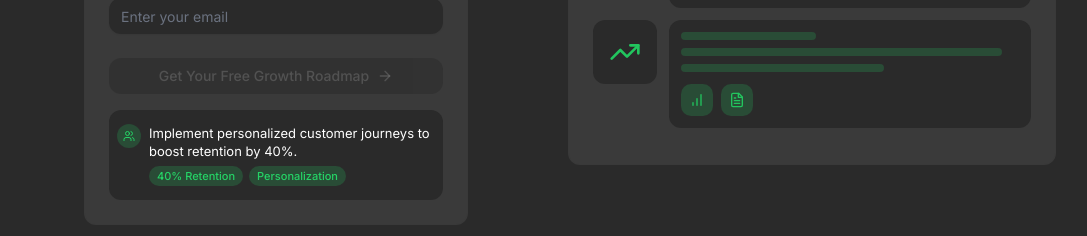
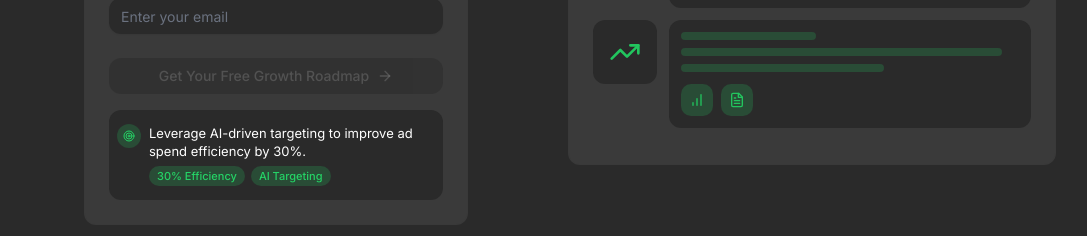
Before and after one commit to jmadeiros/Scailer, a Next.js app: page / in a window 1280 px wide. Shown: the part 1265-1501 px from the top of the page, without its empty margins (96-1183 px from the left). Built offline with nearby package versions, Linux system fonts and the light colour scheme.

Commit message:
fix: ensure continuous message cycling in MessageFeed component

```diff
--- a/src/components/HAL900-AuditForm.tsx
+++ b/src/components/HAL900-AuditForm.tsx
@@ -49,44 +49,37 @@ const messages = [
 function MessageFeed({ animationTriggered }: { animationTriggered: boolean }) {
   const [currentIndex, setCurrentIndex] = useState(0)
   const intervalIdRef = useRef<NodeJS.Timeout>()
-  const mountCountRef = useRef(0)
 
   useEffect(() => {
-    mountCountRef.current += 1
-    console.log(`[MessageFeed] Component mounted (count: ${mountCountRef.current})`)
-    console.log(`[MessageFeed] Initial currentIndex:`, currentIndex)
-    console.log(`[MessageFeed] Messages array length:`, messages.length)
+    console.log(`[MessageFeed] Setting up interval, animationTriggered:`, animationTriggered)
 
+    // Clear any existing interval
     if (intervalIdRef.current) {
-      console.log(`[MessageFeed] Clearing existing interval`)
       clearInterval(intervalIdRef.current)
     }
 
-    intervalIdRef.current = setInterval(() => {
-      console.log(`[MessageFeed] Timer tick - current index before update:`, currentIndex)
-      setCurrentIndex((prev) => {
-        const newIndex = (prev + 1) % messages.length
-        console.log(`[MessageFeed] Updating index from ${prev} to ${newIndex}`)
-        return newIndex
-      })
-    }, 5000)
+    // Start the cycling
+    const cycleMessages = () => {
+      setCurrentIndex((prev) => (prev + 1) % messages.length)
+    }
+
+    // Initial cycle
+    cycleMessages()
+
+    // Set up the interval for continuous cycling
+    intervalIdRef.current = setInterval(cycleMessages, 5000)
 
     return () => {
-      console.log(`[MessageFeed] Component unmounting - clearing interval`)
+      console.log(`[MessageFeed] Cleaning up interval`)
       if (intervalIdRef.current) {
         clearInterval(intervalIdRef.current)
       }
     }
-  }, [])
-
-  useEffect(() => {
-    console.log(`[MessageFeed] currentIndex changed to:`, currentIndex)
-    console.log(`[MessageFeed] Current message:`, messages[currentIndex])
-  }, [currentIndex])
+  }, [animationTriggered]) // Reset interval when animationTriggered changes
 
   return (
     <div className="bg-[#2a2a2a] rounded-lg mt-4 overflow-hidden h-[90px]">
-      <AnimatePresence mode="wait" initial={false} onExitComplete={() => console.log(`[MessageFeed] Animation exit completed`)}>
+      <AnimatePresence mode="wait" initial={false}>
         <motion.div
           key={currentIndex}
           initial={{ opacity: 0, y: 20 }}
@@ -94,8 +87,6 @@ function MessageFeed({ animationTriggered }: { animationTriggered: boolean }) {
           exit={{ opacity: 0, y: -20 }}
           transition={{ duration: 0.3 }}
           className="p-2 h-full flex items-center"
-          onAnimationStart={() => console.log(`[MessageFeed] Animation started for index:`, currentIndex)}
-          onAnimationComplete={() => console.log(`[MessageFeed] Animation completed for index:`, currentIndex)}
         >
           <div className="flex gap-2 w-full">
             <div className="w-6 h-6 rounded-lg bg-scailer-green/20 flex items-center justify-center flex-shrink-0">
```
